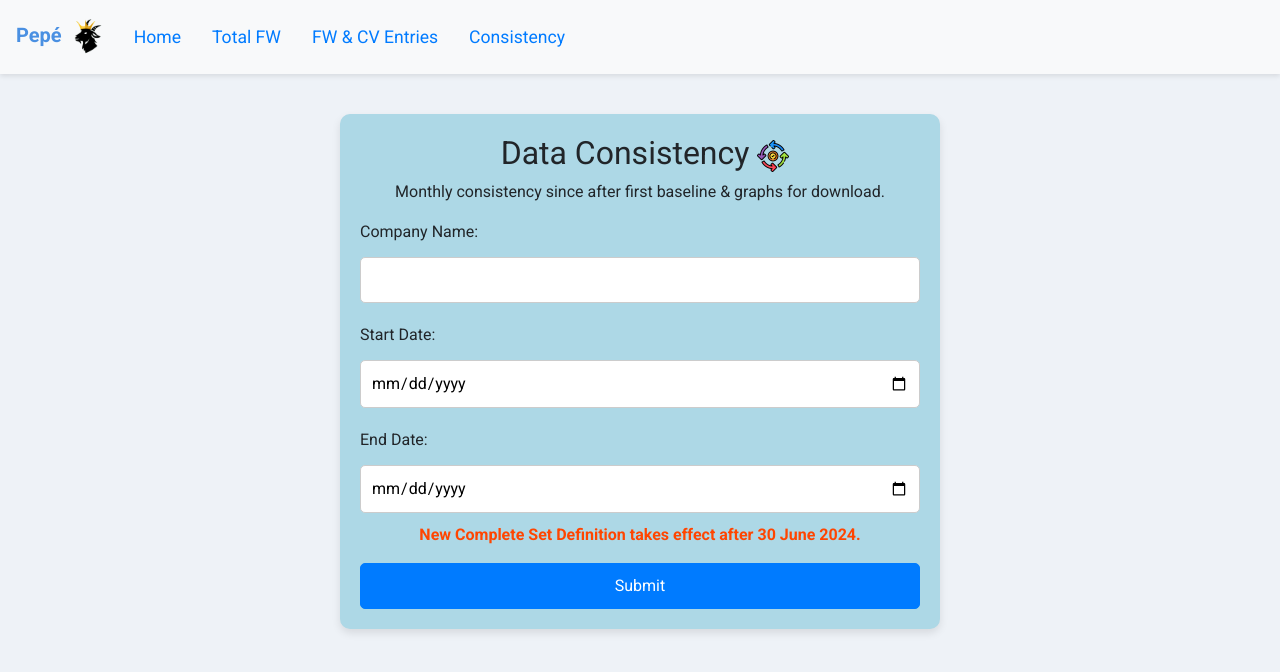
After one commit to FIT-Dev-Team/lbec-flaskdata, a Flask app: template templates/form_weekly.html in a window 1280 px wide. The commit adds this page. Shown: the top 672 px of the page. Run offline with Flask 3, Linux system fonts and the light colour scheme; the template is opened without the code that fills it, so the values that code supplies are empty; parts of the project's set-up code (start-up, migrations or seed data) failed here and were passed over; some libraries are stand-ins or nearby versions.

```diff
--- a/app.py
+++ b/app.py
@@ -242,6 +242,69 @@ def process_dcon():
         return f"An error occurred: {str(e)}"
 
 
+@app.route('/form_wdcon', methods=['GET', 'POST'])
+def form_wdcon():
+    return render_template('form_wdcon.html')
+
+
+# Function for core logic of wdcon processing
+def wdcon_logic(start_date, end_date, parent, CONS):
+    logger.info("Processing wdcon logic")
+
+    # Call the DCON function
+    week = DCON(engine=create_connection(), start_date=start_date, end_date=end_date, grouping='weekly', CONS=CONS)
+    logger.info("Calculated weekly dcon")
+
+    # Group by parent company
+    week = group_by_parent_company(week)
+
+    # Filter by company
+    constance = week[week['PARENT_COMPANY'].isin(['Constance'])]
+    hyatt = week[week['PARENT_COMPANY'].isin(['Hyatt'])]
+    marriott = week[~week['PARENT_COMPANY'].isin(['Constance', 'Hyatt'])]
+
+    # Calculate average per group
+    avg_constance = constance['CONSISTENCY'].mean()
+    avg_hyatt = hyatt['CONSISTENCY'].mean()
+    avg_marriott = marriott['CONSISTENCY'].mean()
+    avg_per_parent = pd.DataFrame({
+        'PARENT_COMPANY': ['Constance', 'Hyatt', 'Marriott & Others'],
+        'CONSISTENCY': [avg_constance, avg_hyatt, avg_marriott]
+    })
+
+    # Store Excel file for download
+    temp_dir = tempfile.gettempdir()
+    file_path = os.path.join(temp_dir, f"all_dcon_Pre_July2024.xlsx")  # Just an example
+
+    with pd.ExcelWriter(file_path, engine='xlsxwriter') as writer:
+        constance.to_excel(writer, sheet_name='Constance', index=False)
+        hyatt.to_excel(writer, sheet_name='Hyatt', index=False)
+        marriott.to_excel(writer, sheet_name='Marriott & Others', index=False)
+        avg_per_parent.to_excel(writer, sheet_name='Average per Group', index=False)
+
+    return file_path, avg_per_parent
+
+# The Flask route remains the same
+@app.route('/process_wdcon', methods=['POST'])
+def process_wdcon():
+    logger.info("Processing the wdcon route")
+
+    # Get form data from request
+    start_date = request.form['start_date']
+    end_date = request.form['end_date']
+    parent = request.form.get('parent_company')
+    filter_option = request.form.get('calc_options')
+
+    # Set calculation method based on selection
+    CONS = filter_option == 'cons_true'
+
+    # Call the logic function
+    file_path, avg_per_parent = wdcon_logic(start_date, end_date, parent, CONS)
+
+    # Handle further response logic (e.g., rendering or sending file)
+    return send_file(file_path, as_attachment=True)
+
+
 @app.route('/download_excel/<filename>')
 def download_excel(filename):
     temp_dir = tempfile.gettempdir()
@@ -249,4 +312,4 @@ def download_excel(filename):
     return send_file(file_path, as_attachment=True)
 
 if __name__ == '__main__':
-    app.run(host='0.0.0.0', port=10000)
+    app.run(host='0.0.0.0', port=8080, debug=True)
--- /dev/null
+++ b/templates/form_weekly.html
@@ -0,0 +1,57 @@
+{% extends "base.html" %}
+
+{% block title %}Data Consistency{% endblock %}
+
+{% set show_container = false %}
+
+{% block content %}
+
+<style>
+    .custom-container {
+        background-color: lightblue;
+        padding: 20px;
+        border-radius: 10px;
+        box-shadow: 0 4px 8px rgba(0, 0, 0, 0.1);
+        max-width: 600px;
+        margin: 40px auto;
+    }
+    .custom-form label {
+        display: block;
+        margin-top: 10px;
+    }
+    .custom-form input {
+        width: 100%;
+        padding: 10px;
+        margin-top: 5px;
+        margin-bottom: 10px;
+        border-radius: 5px;
+        border: 1px solid #ccc;
+        box-sizing: border-box;
+    }
+    .custom-form button {
+        width: 100%;
+        padding: 10px;
+        border-radius: 5px;
+    }
+</style>
+<div class="custom-container">
+    <center>
+        <h2>Data Consistency <img src="/static/consistency.png" width="32" height="32"></h2>
+        <p>Monthly consistency since after first baseline & graphs for download.</p>
+    </center>
+    <form action="{{ url_for('process_dcon') }}" method="POST" class="custom-form">
+        <label for="company_name">Company Name:</label>
+        <input type="text" name="company_name" id="company_name" required>
+
+        <label for="end_date">Start Date:</label>
+        <input type="date" name="start_date" id="start_date" required>
+
+        <label for="end_date">End Date:</label>
+        <input type="date" name="end_date" id="end_date" required>
+
+        <p style="color:orangered; text-align:center;"><strong>New Complete Set Definition takes effect after 30 June 2024.</strong></p>
+
+        <button type="submit" class="btn btn-primary">Submit</button>
+    </form>
+</div>
+{% endblock %}
--- a/templates/index.html
+++ b/templates/index.html
@@ -14,6 +14,8 @@
                 <p> Raw food waste and cover entries & food waste entry count.</p>
                 <li><a href="{{ url_for('form_dcon') }}">Data Consistency <img src="/static/consistency.png" width="32" height="32"></a></li>
                 <p> Monthly consistency since after first baseline & graphs for download.</p>
+                <li><a href="{{ url_for('form_weekly') }}">Weekly DCON Review<img src="/static/goated.png" width="32" height="32"></a></li>
+                <p> Monthly consistency since after first baseline & graphs for download.</p>
                 <!-- Add more links to other functionalities if needed -->
             </ul>
         </div>
```
Also changed, not shown: mem_profile.py (added, +22 -0 lines), templates/result_weekly.html (added, +34 -0 lines).
